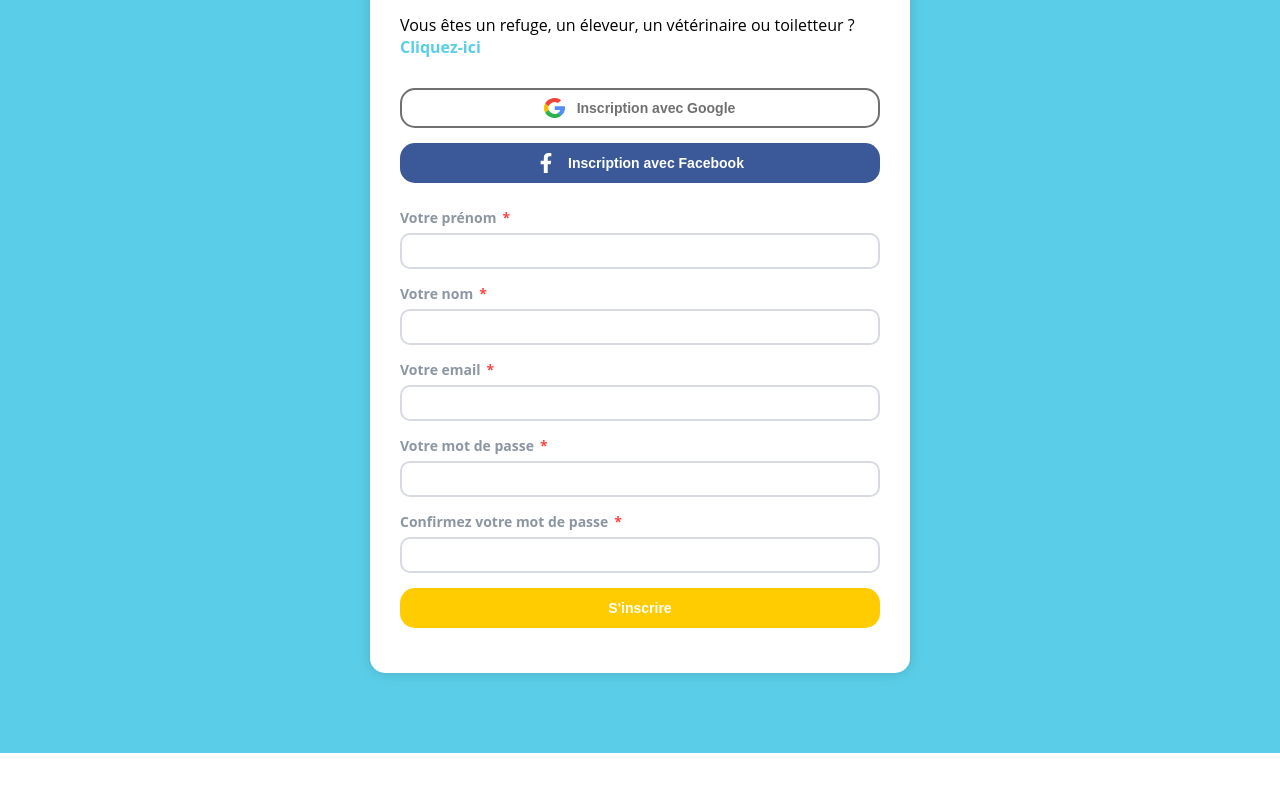
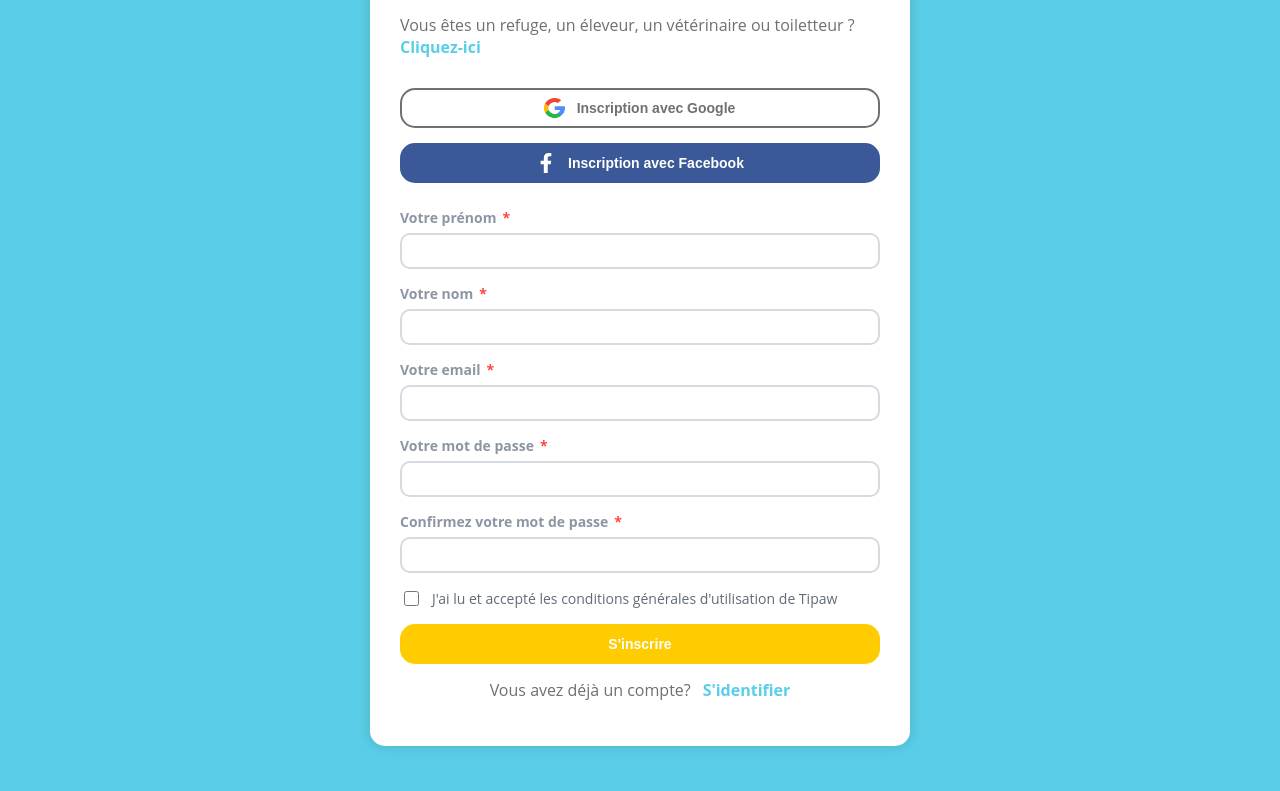
Before and after one commit to lacmansoftware/tipaw-take-home-challenge, a React (Create React App) app in the folder frontend/: page /signup in a window 1280 px wide. Shown: the part 275-1066 px from the top of the page. Before the commit the page ends 1028 px from the top, so only its background shows below. Built offline with nearby package versions, Linux system fonts and the light colour scheme.

Commit message:
forking design is completed

```diff
--- a/frontend/src/components/Signup/FormDiv.tsx
+++ b/frontend/src/components/Signup/FormDiv.tsx
@@ -45,8 +45,14 @@ const InputContainer = styled.div`
   width: 100%;
   block-size: fit-content;
 
+  & > input {
+    :focus {
+      outline: none;
+    }
+  }
+
   :focus-within > input {
-    border-color: #5acee8 !important;
+    border-color: #5acee8;
   }
 `;
 
@@ -87,11 +93,77 @@ const Error = styled.div`
   text-align: left;
 `;
 
+const PolicyRow = styled.div`
+  display: flex;
+  flex-flow: row nowrap;
+  align-items: center;
+  & > input {
+    cursor: pointer;
+    width: 15px;
+    height: 15px;
+    text-align: left;
+    color: #707070;
+    opacity: 1;
+
+    :focus {
+      outline: none;
+    }
+  }
+
+  & > label {
+    margin-left: 10px;
+    color: #616b77;
+    font-weight: 500;
+    font-size: 14px;
+    text-align: left;
+
+    & > span {
+      display: inline;
+
+      & > p {
+        margin: 0;
+
+        & > a {
+          text-decoration: none;
+          cursor: pointer;
+          color: inherit;
+          font-weight: inherit;
+
+          :hover {
+            color: rgb(90, 206, 232);
+            text-decoration: underline;
+          }
+        }
+      }
+    }
+  }
+`;
+
+const AlreadyExist = styled.div`
+  width: 100%;
+  text-align: center;
+  margin-top: 12px;
+
+  & > span {
+    color: #707070;
+  }
+
+  & > a {
+    color: rgb(90, 206, 232);
+    font-weight: 700;
+    margin-left: 12px;
+    text-decoration: none;
+    cursor: pointer;
+  }
+`;
+
 const FormDiv = () => {
   const formSchema = Yup.object().shape({
     firstName: Yup.string().required("Ce champ est requis"),
     lastName: Yup.string().required("Ce champ est requis"),
-    email: Yup.string().required("Ce champ est requis").email("Adresse email invalide"),
+    email: Yup.string()
+      .required("Ce champ est requis")
+      .email("Adresse email invalide"),
     password: Yup.string()
       .required("Ce champ est requis")
       .min(6, "Veuillez entrer 6 caractère(s) minimum"),
@@ -164,9 +236,7 @@ const FormDiv = () => {
             />
             <InputIconContainer></InputIconContainer>
           </InputContainer>
-          {errors?.email?.message && (
-            <Error>{errors?.email?.message}</Error>
-          )}
+          {errors?.email?.message && <Error>{errors?.email?.message}</Error>}
         </DivFormGroup>
         <DivFormGroup>
           <DivFormLabel>
@@ -203,7 +273,32 @@ const FormDiv = () => {
           )}
         </DivFormGroup>
         <DivFormGroup>
+          <PolicyRow>
+            <input type="checkbox" />
+            <label>
+              <span>
+                <p>
+                  J'ai lu et accepté les{" "}
+                  <a
+                    target="_blank"
+                    href="https://tipaw.com/conditions-generales-d-utilisation"
+                  >
+                    conditions générales d'utilisation
+                  </a>{" "}
+                  de Tipaw
+                </p>
+              </span>
+            </label>
+          </PolicyRow>
+        </DivFormGroup>
+        <DivFormGroup>
           <SubmitButton type="submit">S'inscrire</SubmitButton>
+        </DivFormGroup>
+        <DivFormGroup>
+          <AlreadyExist>
+            <span>Vous avez déjà un compte?</span>
+            <a href="https://tipaw.com/connexion">S'identifier</a>
+          </AlreadyExist>
         </DivFormGroup>
       </form>
     </Container>
--- a/frontend/src/index.css
+++ b/frontend/src/index.css
@@ -3,6 +3,7 @@ body {
   font-family: 'Open Sans','Helvetica',sans-serif;
   -webkit-font-smoothing: antialiased;
   -moz-osx-font-smoothing: grayscale;
+  color: #707070;
 }
 
 code {
--- a/frontend/tsconfig.json
+++ b/frontend/tsconfig.json
@@ -18,7 +18,8 @@
     "resolveJsonModule": true,
     "isolatedModules": true,
     "noEmit": true,
-    "jsx": "react-jsx"
+    "jsx": "react-jsx",
+    "jsxImportSource": "@emotion/react"
   },
   "include": [
     "src"
```
